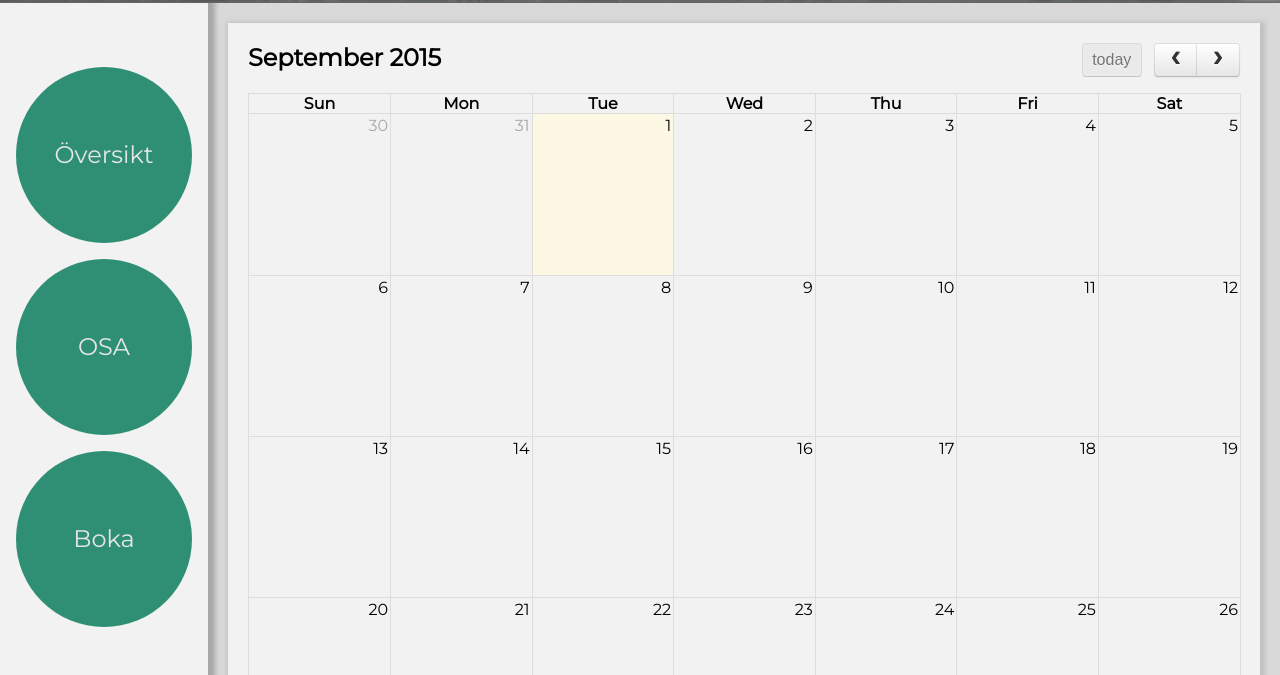
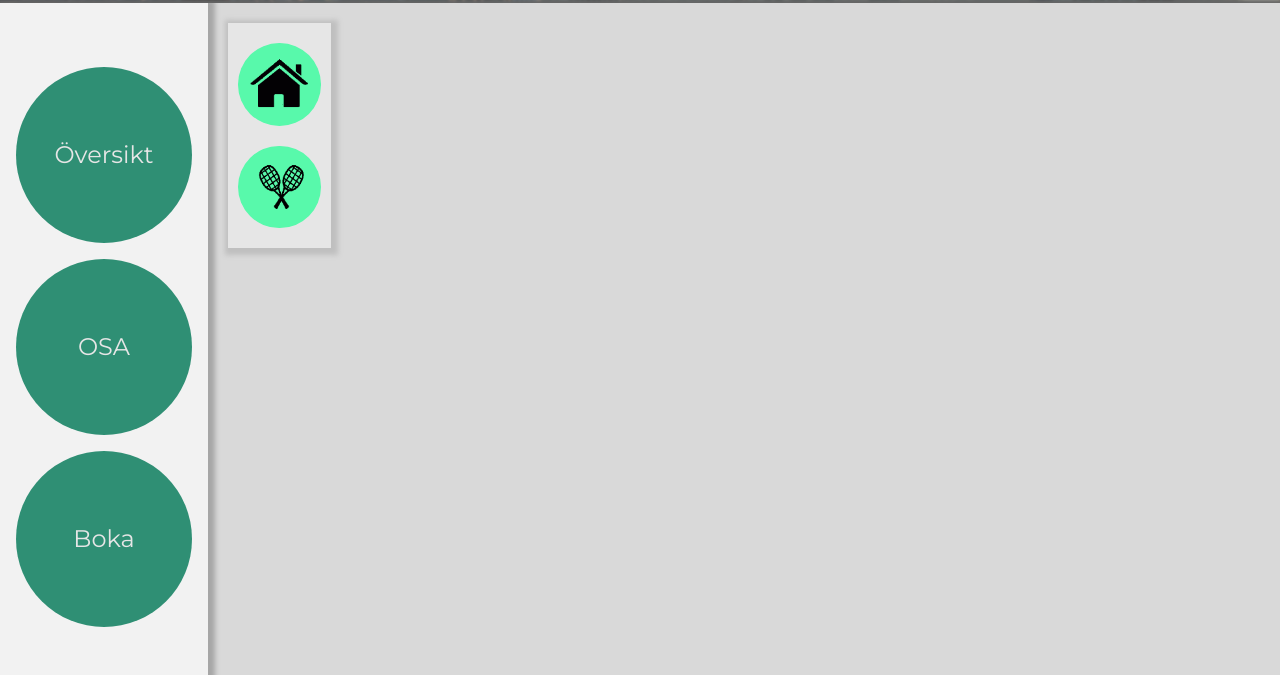
Before and after one commit to AdamLewenhaupt/iare-frontend, a plain HTML site: page cal.html in a window 1280 px wide. Shown: the part 125-800 px from the top of the page. Drawn offline with Linux system fonts and the light colour scheme.

Commit message:
started on booking

```diff
--- a/cal.html
+++ b/cal.html
@@ -19,7 +19,7 @@
             <div class="menu-btn booking">Boka</div>
         </div>
         <div class="frame">
-            <div id="main" class="">
+            <div id="main" class="hidden">
                 <div class="cal-wrapper"><div id="cal"></div></div>
             </div>
             <div id="osa" class="hidden" >
@@ -51,7 +51,11 @@
                     </div>
                 </div>
             </div>
-            <div id="booking" class="hidden">
+            <div id="booking" class="">
+                <div class="booking-list-wrapper">
+                    <img class="booking-item" src="/imgs/icons/home.png" alt="Sektionslokalen" />
+                    <img class="booking-item" src="/imgs/icons/racket.png" alt="squash" />
+                </div>
             </div>
         </div>
     </div>
--- a/lib/js/snapping.js
+++ b/lib/js/snapping.js
@@ -4,7 +4,7 @@ var createIcon, createIcons;
 createIcon = function(name, href) {
   var paper;
   paper = Snap("#" + name + "-icon");
-  return Snap.load("/imgs/" + name + "-icon.svg", function(f) {
+  return Snap.load("/imgs/icons/" + name + "-icon.svg", function(f) {
     var icon;
     icon = f.select('#icon');
     paper.append(icon);
--- a/src/style/main.scss
+++ b/src/style/main.scss
@@ -76,6 +76,22 @@ body {
                 background-color: #58F9AB;
                 color: hsl(0,0, 35%);
             }
+        }
+    }
+
+    .booking-list-wrapper {
+        @extend .osa-list-wrapper;
+        width: calc(10%);
+        padding-bottom: 20px;
+        height: auto;
+
+
+        .booking-item {
+            margin-top: 20px;
+            width: 80%;
+            height: auto;
+            background-color: #58F9AB;
+            border-radius: 50%;
         }
     }
 
```
Also changed, not shown: imgs/icons/cal-icon.svg (added), imgs/icons/cluster-icon.svg (added), imgs/icons/home.png (added), imgs/icons/iare-icon.svg (added), imgs/icons/news-icon.svg (added), imgs/icons/racket.png (added), lib/style/main.css, 2 other files.
